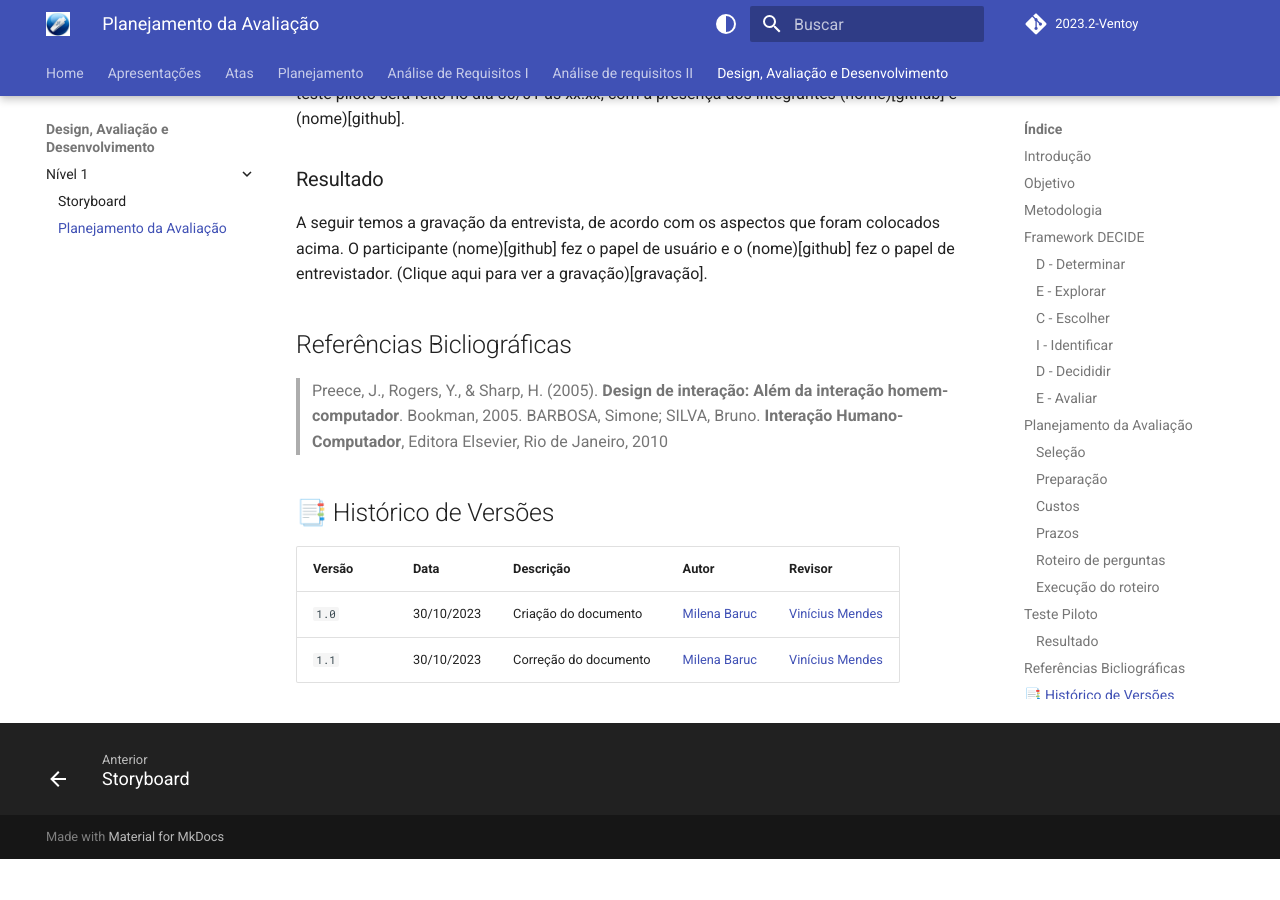
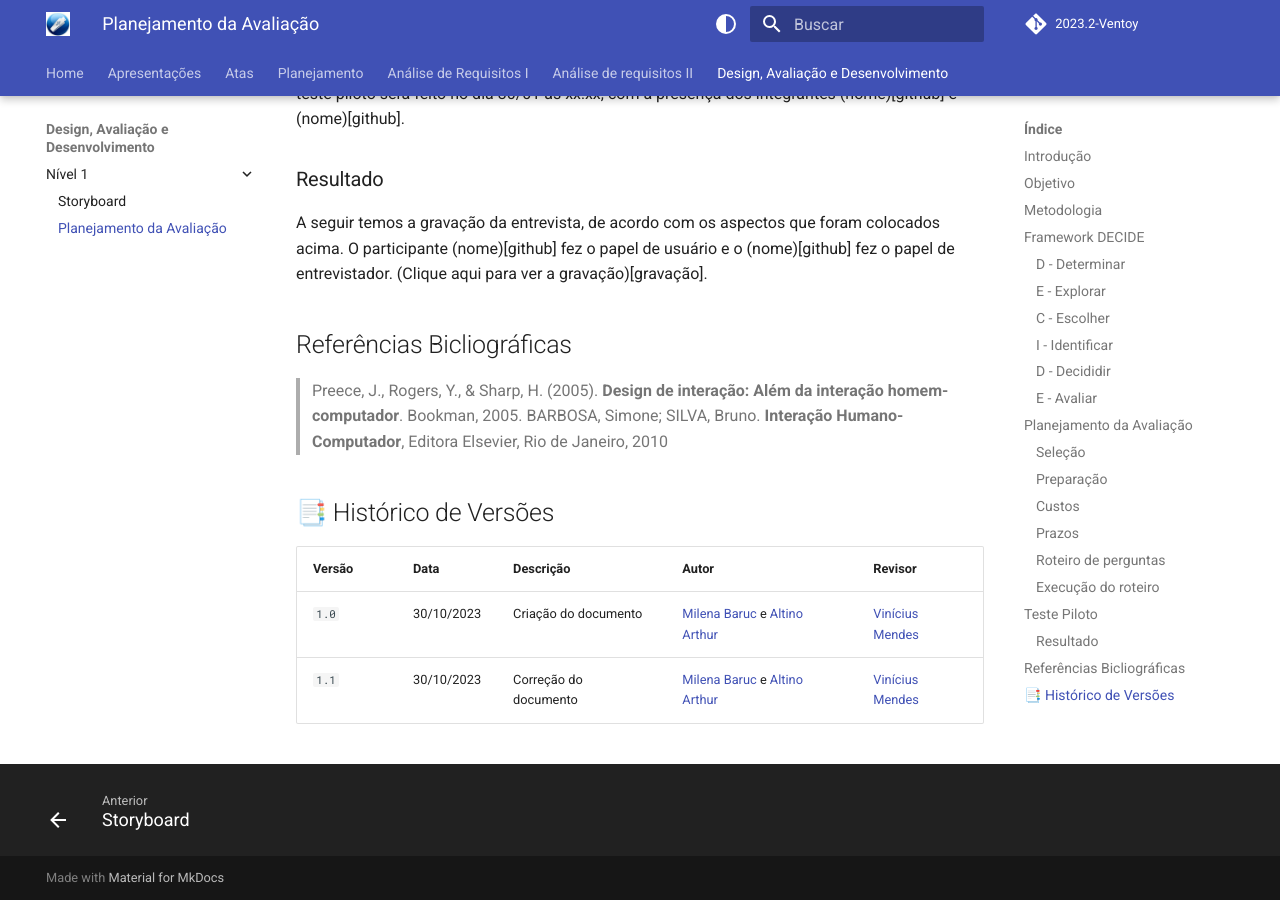
Before and after one commit to Interacao-Humano-Computador/2023.2-Ventoy, an MkDocs documentation site: the page built from docs/Design,AvaliçãoeDesenvolvimento/planejamentoStoryboard.md, in a window 1280 px wide and 900 px high, scrolled down 4924 px. Built offline with MkDocs 1.6.1 and Material for MkDocs 9.7.7, drawn with Linux system fonts in a browser that asks for light colours; comment, search, counter and statistics services are not loaded; old or Windows-style settings are respelled for this version of MkDocs; before the commit the page ends 5783 px from its top, so only the background shows below that.

Commit message:
Update planejamentoStoryboard.md

```diff
--- a/docs/Design,AvaliçãoeDesenvolvimento/planejamentoStoryboard.md
+++ b/docs/Design,AvaliçãoeDesenvolvimento/planejamentoStoryboard.md
@@ -153,5 +153,5 @@
 ## 📑 Histórico de Versões
 | **Versão**   |   **Data**   | **Descrição** | **Autor** | **Revisor** |
 |--------|---------|-----------|--------|---------|
-|`1.0`| 30/10/2023 | Criação do documento | [Milena Baruc](https://github.com/MilenaBaruc)| [Vinícius Mendes](https://github.com/yabamiah) |
-|`1.1`| 30/10/2023 | Correção do documento | [Milena Baruc](https://github.com/MilenaBaruc)| [Vinícius Mendes](https://github.com/yabamiah) |
+|`1.0`| 30/10/2023 | Criação do documento | [Milena Baruc](https://github.com/MilenaBaruc) e [Altino Arthur](https://github.com/arthurrochamoreira)| [Vinícius Mendes](https://github.com/yabamiah) |
+|`1.1`| 30/10/2023 | Correção do documento | [Milena Baruc](https://github.com/MilenaBaruc) e [Altino Arthur](https://github.com/arthurrochamoreira)| [Vinícius Mendes](https://github.com/yabamiah) |
```
